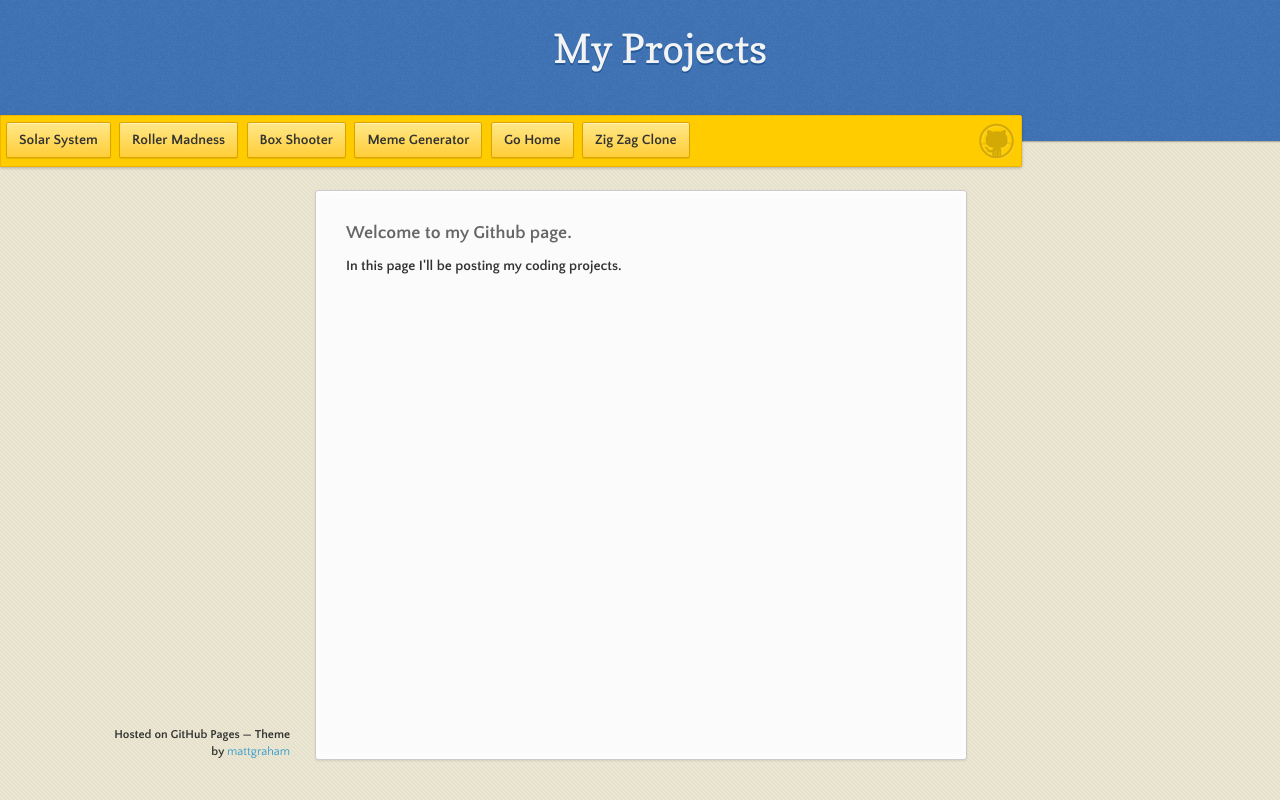
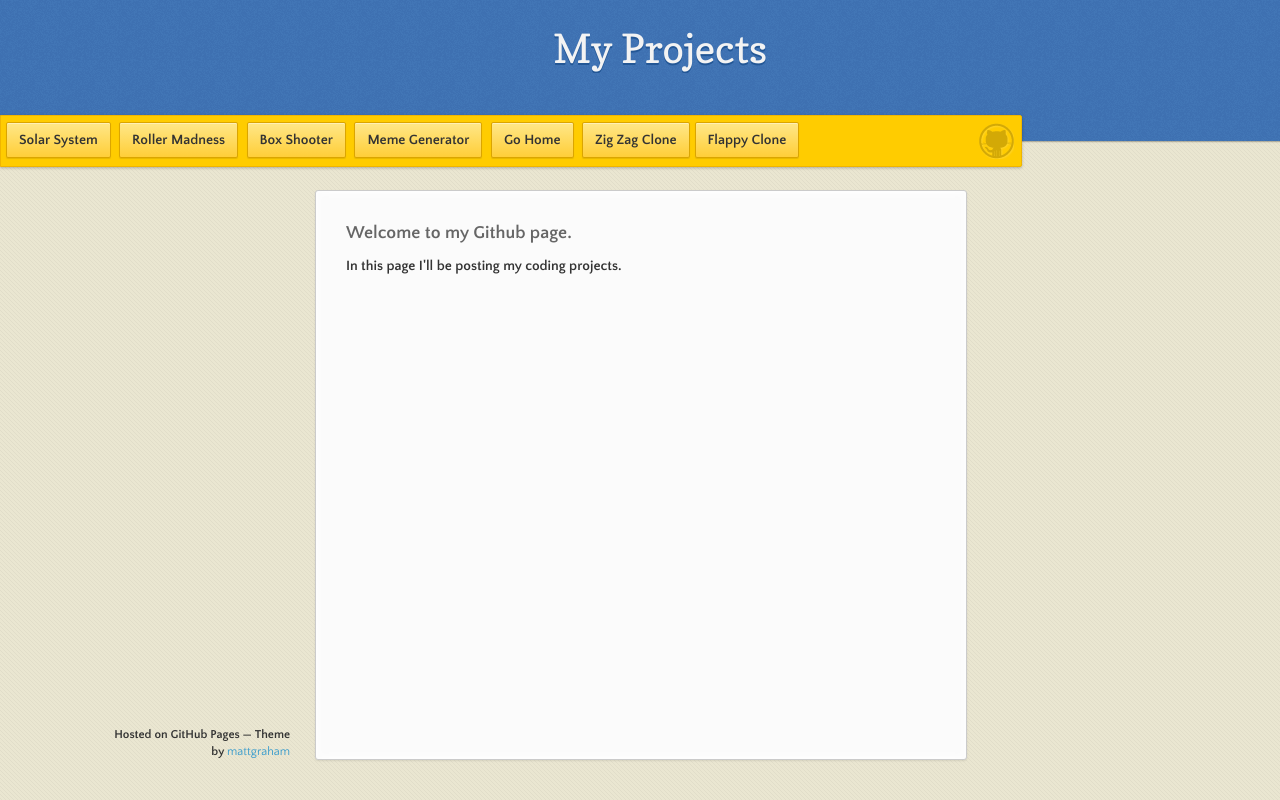
Before and after one commit to YassSoliman/YassSoliman.github.io, a plain HTML site: page index.html in a window 1280 px wide. Drawn offline with nearby package versions, Linux system fonts and the light colour scheme.

Commit message:
Update index.html

```diff
--- a/index.html
+++ b/index.html
@@ -30,6 +30,7 @@
         <a href="MemeGenerator/MemeGenerator.html" class="button"><strong>Meme Generator</strong></a>
         <a href="GoHome/GoHome.html" class="button"><strong>Go Home</strong></a>
         <a href="ZigZagClone/ZigZagClone.html" class="button"><strong>Zig Zag Clone</strong?</a>
+        <a href="FlappyClone/FlappyClone.html" class="button"><strong>Flappy Clone</strong?</a>
       </div><!-- end banner -->
 
     <div class="wrapper">
```
